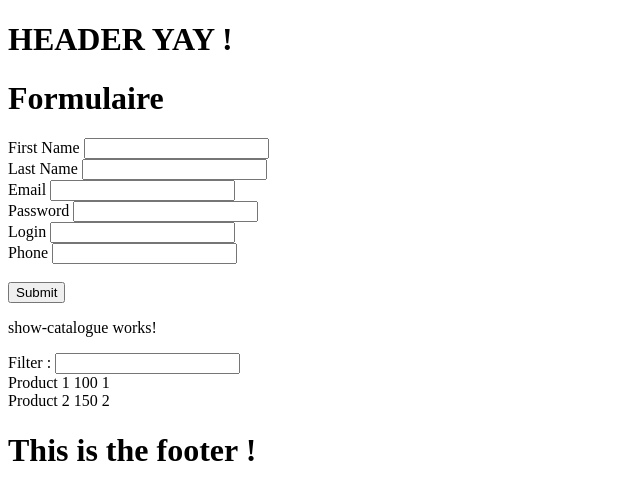
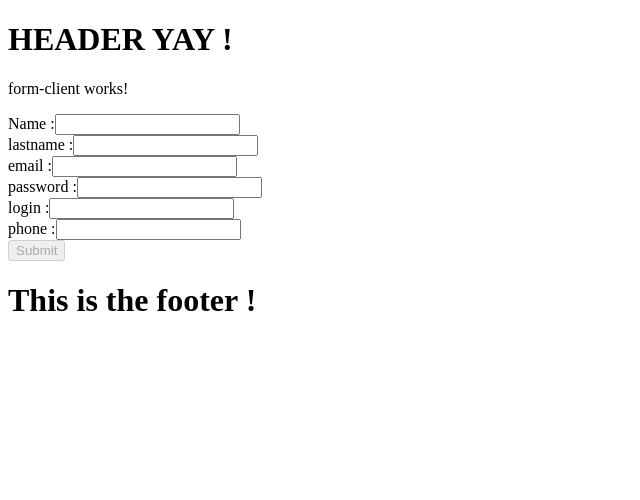
Before and after one commit to HAMMBE/tp02_HAMM_Benjamin, an Angular app: page /register in a window 1280 px wide. Shown: the top 500 px of the page, without its empty margins (0-640 px from the left). Built offline with nearby package versions, Linux system fonts and the light colour scheme.

Commit message:
feat: routes

```diff
--- a/src/app/app.component.html
+++ b/src/app/app.component.html
@@ -1,6 +1,3 @@
 <app-header></app-header>
-<h1>Formulaire</h1>
-<app-saisie-client (newClientEvent) = "clientChange($event)"></app-saisie-client>
-<app-show-form-data [client]="client"></app-show-form-data>
-<app-show-catalogue></app-show-catalogue>
+  <router-outlet></router-outlet>
 <app-footer></app-footer>
--- /dev/null
+++ b/src/app/form-client/form-client.component.html
@@ -0,0 +1,24 @@
+<p>form-client works!</p>
+
+<form [formGroup]="formClient" (ngSubmit)="click()">
+  <label>Name :</label>
+  <input type="text" formControlName="firstname" name="firstname">
+  <br/>
+  <label>lastname :</label>
+  <input type="text" formControlName="lastname" name="lastname">
+  <br/>
+  <label>email :</label>
+  <input type="text" formControlName="email" name="email">
+  <br/>
+  <label>password :</label>
+  <input type="password" formControlName="password" name="password">
+  <br/>
+  <label>login :</label>
+  <input type="text" formControlName="login" name="login">
+  <br/>
+  <label>phone :</label>
+  <input type="text" formControlName="phone" name="phone">
+  <br/>
+  <button type="submit" [disabled]="!formClient.valid">Submit</button>
+  <br/>
+</form>
--- /dev/null
+++ b/src/app/form-client/form-client.component.ts
@@ -0,0 +1,81 @@
+import {Component, EventEmitter, OnInit, Output} from '@angular/core';
+import {Client} from "../../Types/client";
+import {FormBuilder, FormControl, FormGroup, Validators} from "@angular/forms";
+
+@Component({
+  selector: 'app-form-client',
+  templateUrl: './form-client.component.html',
+  styleUrls: ['./form-client.component.css']
+})
+export class FormClientComponent implements OnInit {
+
+  formClient: FormGroup;
+  e: Client = {
+    id: '-1',
+    title: '',
+    valid: true,
+    firstname: '',
+    lastname: '',
+    email: '',
+    password: '',
+    login: '',
+    phone: ''
+  };
+  constructor(private formBuilder: FormBuilder) {
+    this.formClient = this.formBuilder.group({
+      firstname: new FormControl('',[
+        Validators.required,
+        Validators.pattern("^[A-Za-z\-]{2,20}$")
+      ]),
+      lastname: new FormControl('',[
+        Validators.required,
+        Validators.pattern("^[A-Za-z\-]{2,20}$")
+      ]),
+      email: new FormControl('',[
+        Validators.required,
+        Validators.email
+      ]),
+      password: new FormControl('',[
+        Validators.required,
+        Validators.pattern("^(?=.*[A-Za-z])(?=.*\\d)[A-Za-z\\d]{8,}$")
+      ]),
+      login: new FormControl('',[
+        Validators.required,
+        Validators.pattern("^[A-Za-z0-9]{8,20}$")
+      ]),
+      phone: new FormControl('',[
+        Validators.required,
+        Validators.pattern("^[0-9]{10}$")
+      ])
+
+    });
+  }
+
+  ngOnInit(): void {
+  }
+
+  ngOnDestory(): void {
+
+  }
+
+  ngOnChanges(): void {
+
+  }
+
+  click() {
+    this.e.valid = false;
+    const clientData: Client = {
+      id: '-1',
+      title: '',
+      valid: false,
+      firstname: this.formClient.get('firstname')?.value,
+      lastname: this.formClient.get('lastname')?.value,
+      email: this.formClient.get('email')?.value,
+      password: this.formClient.get('password')?.value,
+      login: this.formClient.get('login')?.value,
+      phone: this.formClient.get('phone')?.value
+    };
+
+    console.log(clientData);
+  }
+}
```
Also changed, not shown: src/app/app.module.ts (+19 -1 lines), src/app/form-client/form-client.component.css (added), 1 other file (tests, documents, lock files or other folders).
